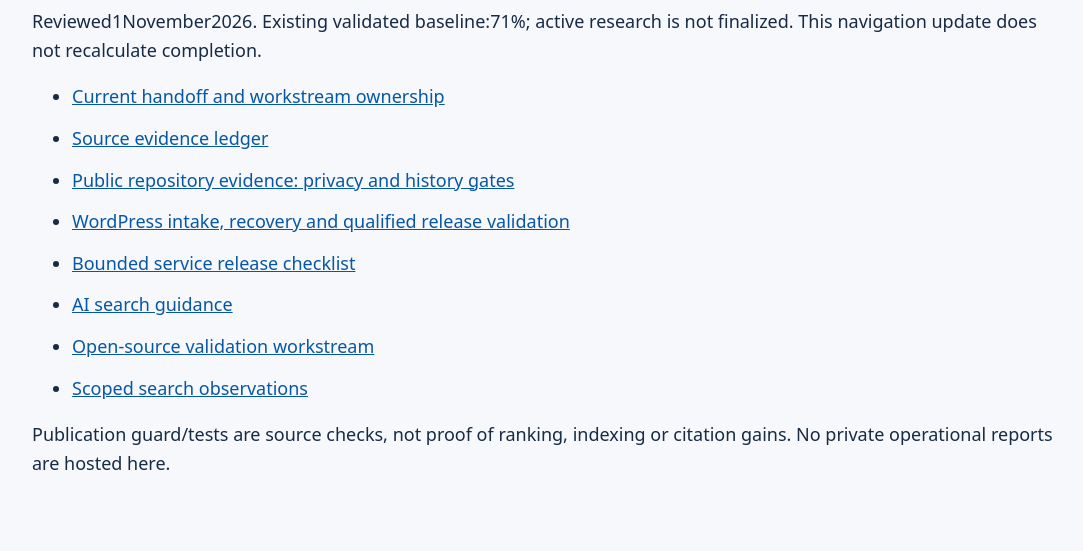
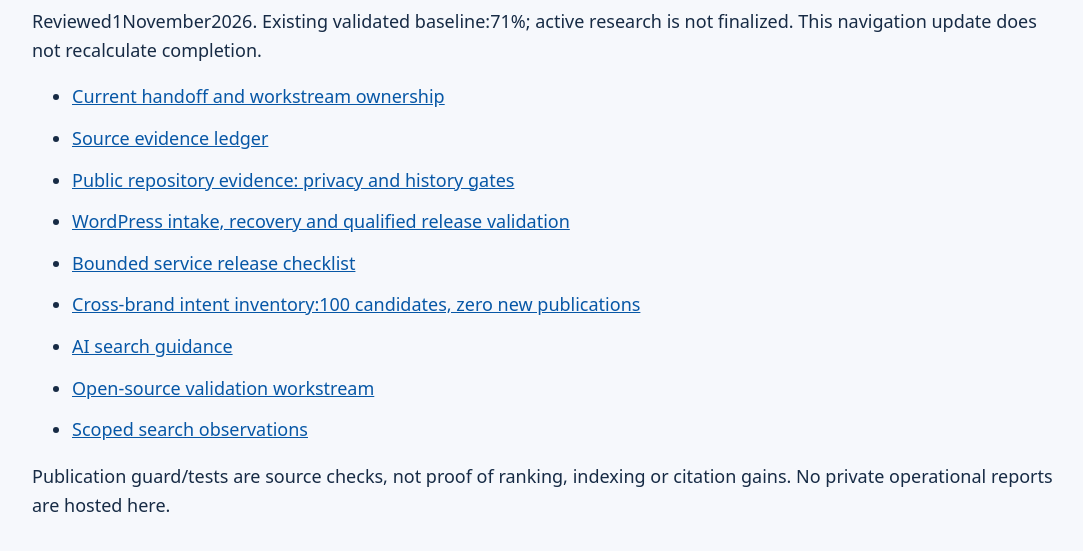
Before and after one commit to DashSaman/-SEO, a plain HTML site: page docs/index.html in a window 1280 px wide. Shown: the part 131-682 px from the top of the page, without its empty margins (96-1179 px from the left). Drawn offline with Linux system fonts and the light colour scheme.

Commit message:
Transfer scoped cross-brand intent portfolio method

```diff
--- a/docs/index.html
+++ b/docs/index.html
@@ -1 +1 @@
-<!doctype html><html lang="en"><meta charset="utf-8"><meta name="viewport" content="width=device-width,initial-scale=1"><title>SEO evidence workstreams</title><style>body{font:18px/1.6 system-ui;max-width:64rem;margin:auto;padding:2rem;color:#172b45;background:#f6f8fc}a{color:#0757a6}li{margin:.8rem 0}</style><main><h1>SEO evidence workstreams</h1><p>Reviewed1November2026. Existing validated baseline:71%; active research is not finalized. This navigation update does not recalculate completion.</p><ul><li><a href="../HANDOFF.md">Current handoff and workstream ownership</a></li><li><a href="../SOURCES.md">Source evidence ledger</a></li><li><a href="public-repository-evidence.md">Public repository evidence: privacy and history gates</a></li><li><a href="wordpress-service-intake-validation.md">WordPress intake, recovery and qualified release validation</a></li><li><a href="../checklists/wordpress-service-release.md">Bounded service release checklist</a></li><li><a href="ai-search.md">AI search guidance</a></li><li><a href="open-source-seo.md">Open-source validation workstream</a></li><li><a href="serp-research.md">Scoped search observations</a></li></ul><p>Publication guard/tests are source checks, not proof of ranking, indexing or citation gains. No private operational reports are hosted here.</p></main></html>
+<!doctype html><html lang="en"><meta charset="utf-8"><meta name="viewport" content="width=device-width,initial-scale=1"><title>SEO evidence workstreams</title><style>body{font:18px/1.6 system-ui;max-width:64rem;margin:auto;padding:2rem;color:#172b45;background:#f6f8fc}a{color:#0757a6}li{margin:.8rem 0}</style><main><h1>SEO evidence workstreams</h1><p>Reviewed1November2026. Existing validated baseline:71%; active research is not finalized. This navigation update does not recalculate completion.</p><ul><li><a href="../HANDOFF.md">Current handoff and workstream ownership</a></li><li><a href="../SOURCES.md">Source evidence ledger</a></li><li><a href="public-repository-evidence.md">Public repository evidence: privacy and history gates</a></li><li><a href="wordpress-service-intake-validation.md">WordPress intake, recovery and qualified release validation</a></li><li><a href="../checklists/wordpress-service-release.md">Bounded service release checklist</a></li><li><a href="cross-brand-intent-portfolios.md">Cross-brand intent inventory:100 candidates, zero new publications</a></li><li><a href="ai-search.md">AI search guidance</a></li><li><a href="open-source-seo.md">Open-source validation workstream</a></li><li><a href="serp-research.md">Scoped search observations</a></li></ul><p>Publication guard/tests are source checks, not proof of ranking, indexing or citation gains. No private operational reports are hosted here.</p></main></html>
```
Also changed, not shown: 4 other files.
